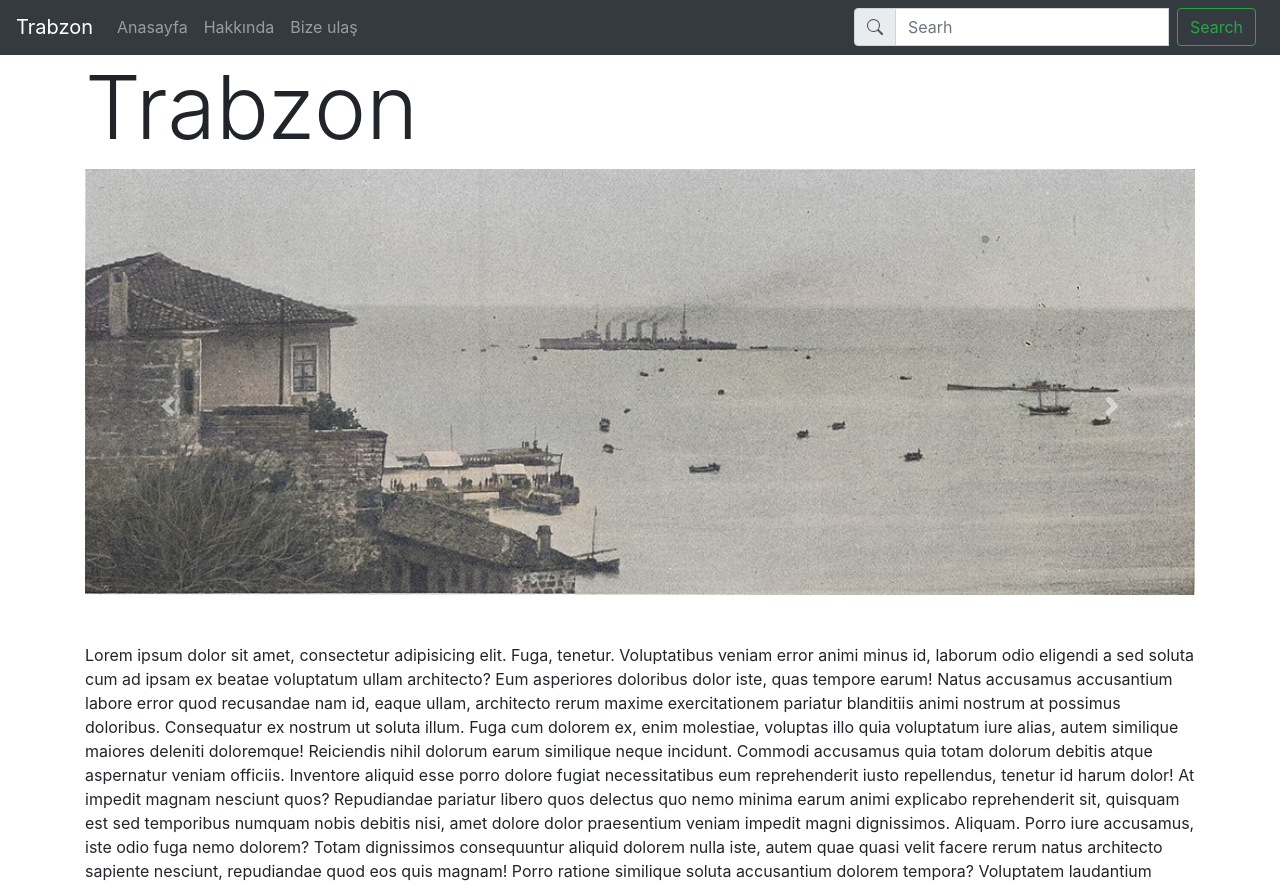
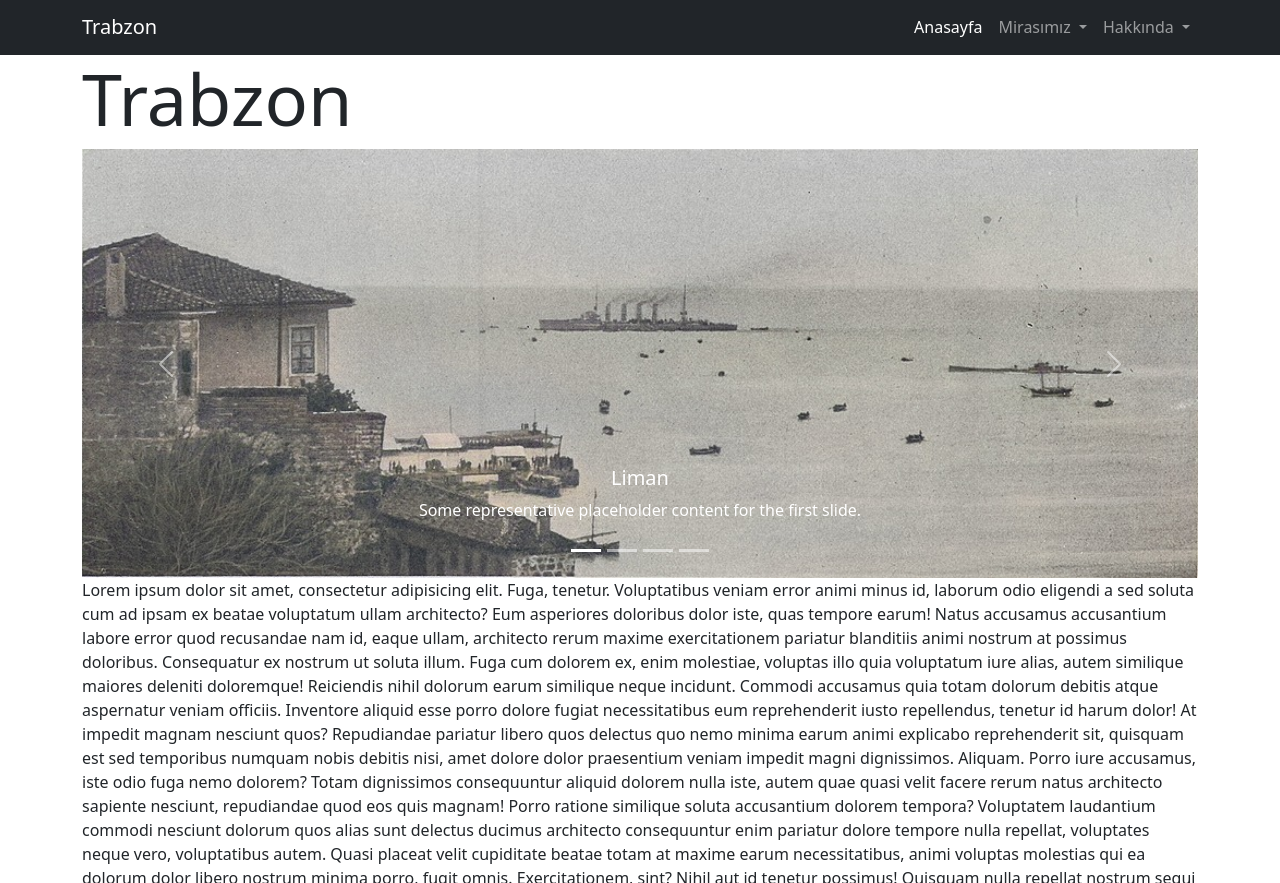
Before and after one commit to karadnz/SAU-WEB-Proje-2021-22, a PHP site: page /sehirIndex.html in a window 1280 px wide. Shown: the part 301-1184 px from the top of the page. Run offline with PHP 8.4, Linux system fonts and the light colour scheme.

Commit message:
updated styling

```diff
--- a/sehirIndex.html
+++ b/sehirIndex.html
@@ -6,8 +6,8 @@
     <meta http-equiv="X-UA-Compatible" content="IE=edge">
     <meta name="viewport" content="width=device-width, initial-scale=1.0">
 
-    <link rel="stylesheet" href="https://cdn.jsdelivr.net/npm/bootstrap@4.6.1/dist/css/bootstrap.min.css"
-        integrity="sha384-zCbKRCUGaJDkqS1kPbPd7TveP5iyJE0EjAuZQTgFLD2ylzuqKfdKlfG/eSrtxUkn" crossorigin="anonymous">
+    <link href="https://cdn.jsdelivr.net/npm/bootstrap@5.0.2/dist/css/bootstrap.min.css" rel="stylesheet" integrity="sha384-EVSTQN3/azprG1Anm3QDgpJLIm9Nao0Yz1ztcQTwFspd3yD65VohhpuuCOmLASjC" crossorigin="anonymous">
+
 
     <link rel="stylesheet" href="sehircss.css">
     <title>Forms</title>
@@ -19,79 +19,121 @@
     <img class="img-fluid" src="https://upload.wikimedia.org/wikipedia/commons/thumb/d/db/Sumela_From_Across_Valley.JPG/1920px-Sumela_From_Across_Valley.JPG"
         alt="" >
 
+
         <nav class="navbar sticky-top navbar-expand-sm navbar-dark bg-dark">
+          <div class="container justify-content-end">
+            <a class="navbar-brand" href="#">Trabzon</a>
 
-        <a class="navbar-brand" href="#">Trabzon</a>
-        <button class="navbar-toggler" data-toggle="collapse" data-target="#expandMe">
+            <button class="navbar-toggler" type="button" data-bs-toggle="collapse" data-bs-target="#navbarNavAltMarkup" aria-controls="navbarNavAltMarkup" aria-expanded="false" aria-label="Toggle navigation">
+
               <span class="navbar-toggler-icon"></span>
+
             </button>
 
-        <div class="collapse navbar-collapse" id="expandMe">
+            <div class="collapse navbar-collapse justify-content-end" id="navbarNavAltMarkup">
+              <div class="navbar-nav">
 
-            <div class="navbar-nav">
-                <a href="sehirIndex.html" class="nav-item nav-link">Anasayfa</a>
-                <a href="sehirForm.html" class="nav-item nav-link">Hakkında</a>
-                <a href="sehirForm.html" class="nav-item nav-link">Bize ulaş</a>
-            </div>
+                <a class="nav-link active" aria-current="page" href="#">Anasayfa</a>
 
-            <form class="form-inline ml-auto">
-
-
-                <div class="input-group mr-sm-2">
-                    <div class="input-group-prepend">
-                        <span class="input-group-text" id="basic-addon1">
-                            <svg xmlns="http://www.w3.org/2000/svg" width="16" height="16" fill="currentColor"
-                                class="bi bi-search" viewBox="0 0 16 16">
-                                <path
-                                    d="M11.742 10.344a6.5 6.5 0 1 0-1.397 1.398h-.001c.03.04.062.078.098.115l3.85 3.85a1 1 0 0 0 1.415-1.414l-3.85-3.85a1.007 1.007 0 0 0-.115-.1zM12 6.5a5.5 5.5 0 1 1-11 0 5.5 5.5 0 0 1 11 0z" />
-                            </svg>
-                        </span>
-                    </div>
-                    <input type="text" class="form-control mr-sm-2" placeholder="Searh" aria-label="Username"
-                        aria-describedby="basic-addon1">
-
-                    <button class="btn btn-outline-success my-2 my-sm-0" type="submit">Search</button>
-                </div>
-
-            </form>
+                <div class="nav-item dropdown">
+                  <a class="nav-link dropdown-toggle" href="#" id="mirasDropdown" role="button" data-bs-toggle="dropdown" aria-expanded="false">
+                    Mirasımız
+                  </a>
+                  <ul class="dropdown-menu dropdown-menu-dark" aria-labelledby="mirasDropdown">
+                    <li><a class="dropdown-item" href="#">Trabzonspor</a></li>
+                    <li><a class="dropdown-item" href="#">Tarihi yerler</a></li>
+                    <li><a class="dropdown-item" href="#">Doğa</a></li>
+                    <li><a class="dropdown-item" href="#">Mutfak</a></li>
+                    <li><a class="dropdown-item" href="#">Kişiler</a></li>
+                  </ul>
 
                 </div>
 
 
+
+                <div class="nav-item dropdown">
+                  <a class="nav-link dropdown-toggle" href="#" id="hkndDropdown" role="button" data-bs-toggle="dropdown" aria-expanded="false">
+                    Hakkında
+                  </a>
+                  <ul class="dropdown-menu dropdown-menu-dark" aria-labelledby="hkndDropdown">
+                    <li><a class="dropdown-item" href="#">Hakkında</a></li>
+                    <li><a class="dropdown-item" href="#">Özgeçmiş</a></li>
+                    <li><a class="dropdown-item" href="#">İletişim</a></li>
+                  </ul>
+
+                </div>
+
+
+
+              </div>
+            </div>
+          </div>
         </nav>
 
-    <div class="container-md ">
+
+
+    <div class="container-md">
         <h1 class="display-2 baslik">Trabzon</h1>
 
-        <div id="carouselExampleIndicators" class="carousel slide pb-5" data-ride="carousel">
-            <ol class="carousel-indicators">
-              <li data-target="#carouselExampleIndicators" data-slide-to="0" class="active"></li>
-              <li data-target="#carouselExampleIndicators" data-slide-to="1"></li>
-              <li data-target="#carouselExampleIndicators" data-slide-to="2"></li>
-              <li data-target="#carouselExampleIndicators" data-slide-to="3"></li>
-            </ol>
+
+
+          <div class="d-block ">
+
+          <div id="caraouselSehir" class="carousel slide" data-bs-ride="carousel">
+
+            <div class="carousel-indicators">
+
+              <button type="button" data-bs-target="#caraouselSehir" data-bs-slide-to="0" class="active" aria-current="true" aria-label="Slide 1"></button>
+              <button type="button" data-bs-target="#caraouselSehir" data-bs-slide-to="1" aria-label="Slide 2"></button>
+              <button type="button" data-bs-target="#caraouselSehir" data-bs-slide-to="2" aria-label="Slide 3"></button>
+              <button type="button" data-bs-target="#caraouselSehir" data-bs-slide-to="3" aria-label="Slide 4"></button>
+
+            </div>
+
             <div class="carousel-inner">
               <div class="carousel-item active">
-                <img class="d-block w-100" src="slide1.jpg" alt="First slide">
-              </div>
-              <div class="carousel-item">
-                <img class="d-block w-100" src="slide2.jpg" alt="Second slide">
-              </div>
-              <div class="carousel-item">
-                <img class="d-block w-100" src="slide3.jpg" alt="Third slide">
-              </div>
-              <div class="carousel-item">
-                <img class="d-block w-100" src="slide4.jpg" alt="Third slide">
+                <img src="slide1.jpg" class="d-block w-100" alt="...">
+                <div class="carousel-caption d-none d-md-block">
+                  <h5>Liman</h5>
+                  <p>Some representative placeholder content for the first slide.</p>
                 </div>
               </div>
-            <a class="carousel-control-prev" href="#carouselExampleIndicators" role="button" data-slide="prev">
+
+              <div class="carousel-item">
+                <img src="slide2.jpg" class="d-block w-100" alt="...">
+                <div class="carousel-caption d-none d-md-block">
+                  <h5>Meydan</h5>
+                  <p>Some representative placeholder content for the second slide.</p>
+                </div>
+              </div>
+
+              <div class="carousel-item">
+                <img src="slide3.jpg" class="d-block w-100" alt="...">
+                <div class="carousel-caption d-none d-md-block">
+                  <a href="sehirForm.html"><h5>Boztepe</h5></a>
+                  <p>Some representative placeholder content for the third slide.</p>
+                </div>
+              </div>
+
+              <div class="carousel-item">
+                <img src="slide4.jpg" class="d-block w-100" alt="...">
+                <div class="carousel-caption d-none d-md-block">
+                  <h5>Ganita</h5>
+                  <p>Some representative placeholder content for the third slide.</p>
+                </div>
+              </div>
+
+            </div>
+            <button class="carousel-control-prev" type="button" data-bs-target="#caraouselSehir" data-bs-slide="prev">
               <span class="carousel-control-prev-icon" aria-hidden="true"></span>
-              <span class="sr-only">Previous</span>
-            </a>
-            <a class="carousel-control-next" href="#carouselExampleIndicators" role="button" data-slide="next">
+              <span class="visually-hidden">Previous</span>
+            </button>
+            <button class="carousel-control-next" type="button" data-bs-target="#caraouselSehir" data-bs-slide="next">
               <span class="carousel-control-next-icon" aria-hidden="true"></span>
-              <span class="sr-only">Next</span>
-            </a>
+              <span class="visually-hidden">Next</span>
+            </button>
+          </div>
+
         </div>
 
 
@@ -368,12 +410,8 @@
 
 
 
-    <script src="https://cdn.jsdelivr.net/npm/jquery@3.5.1/dist/jquery.slim.min.js"
-        integrity="sha384-DfXdz2htPH0lsSSs5nCTpuj/zy4C+OGpamoFVy38MVBnE+IbbVYUew+OrCXaRkfj"
-        crossorigin="anonymous"></script>
-    <script src="https://cdn.jsdelivr.net/npm/bootstrap@4.6.1/dist/js/bootstrap.bundle.min.js"
-        integrity="sha384-fQybjgWLrvvRgtW6bFlB7jaZrFsaBXjsOMm/tB9LTS58ONXgqbR9W8oWht/amnpF"
-        crossorigin="anonymous"></script>
+    <script src="https://cdn.jsdelivr.net/npm/bootstrap@5.0.2/dist/js/bootstrap.bundle.min.js" integrity="sha384-MrcW6ZMFYlzcLA8Nl+NtUVF0sA7MsXsP1UyJoMp4YLEuNSfAP+JcXn/tWtIaxVXM" crossorigin="anonymous"></script>
+
     <script src="script.js"></script>
 </body>
 
--- a/sehircss.css
+++ b/sehircss.css
@@ -7,7 +7,3 @@ body{
     padding-bottom:5rem;
 
 }
-
-.slide {
-
-}
```
Lines whose indentation alone changed are shown as unchanged.
